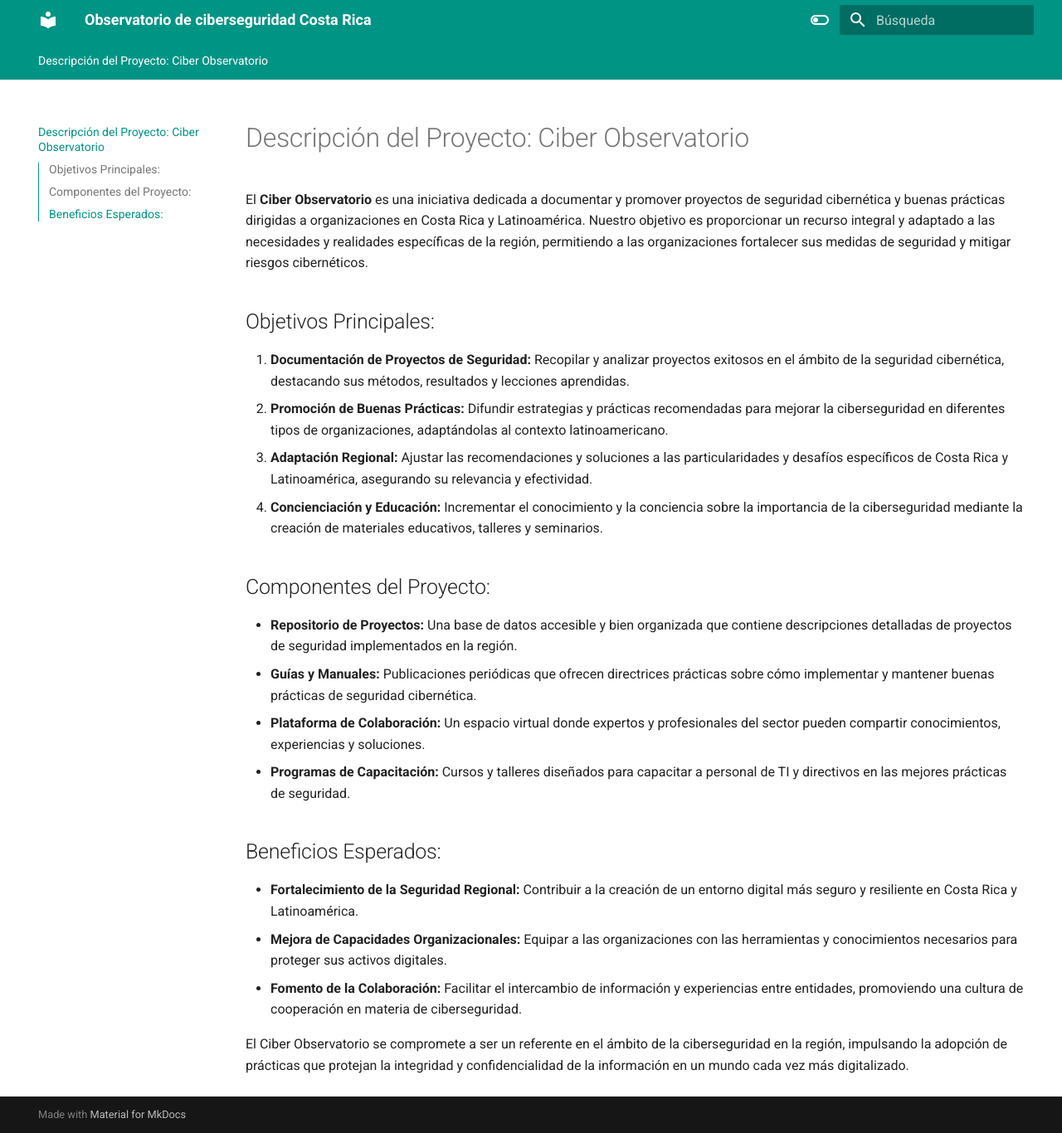
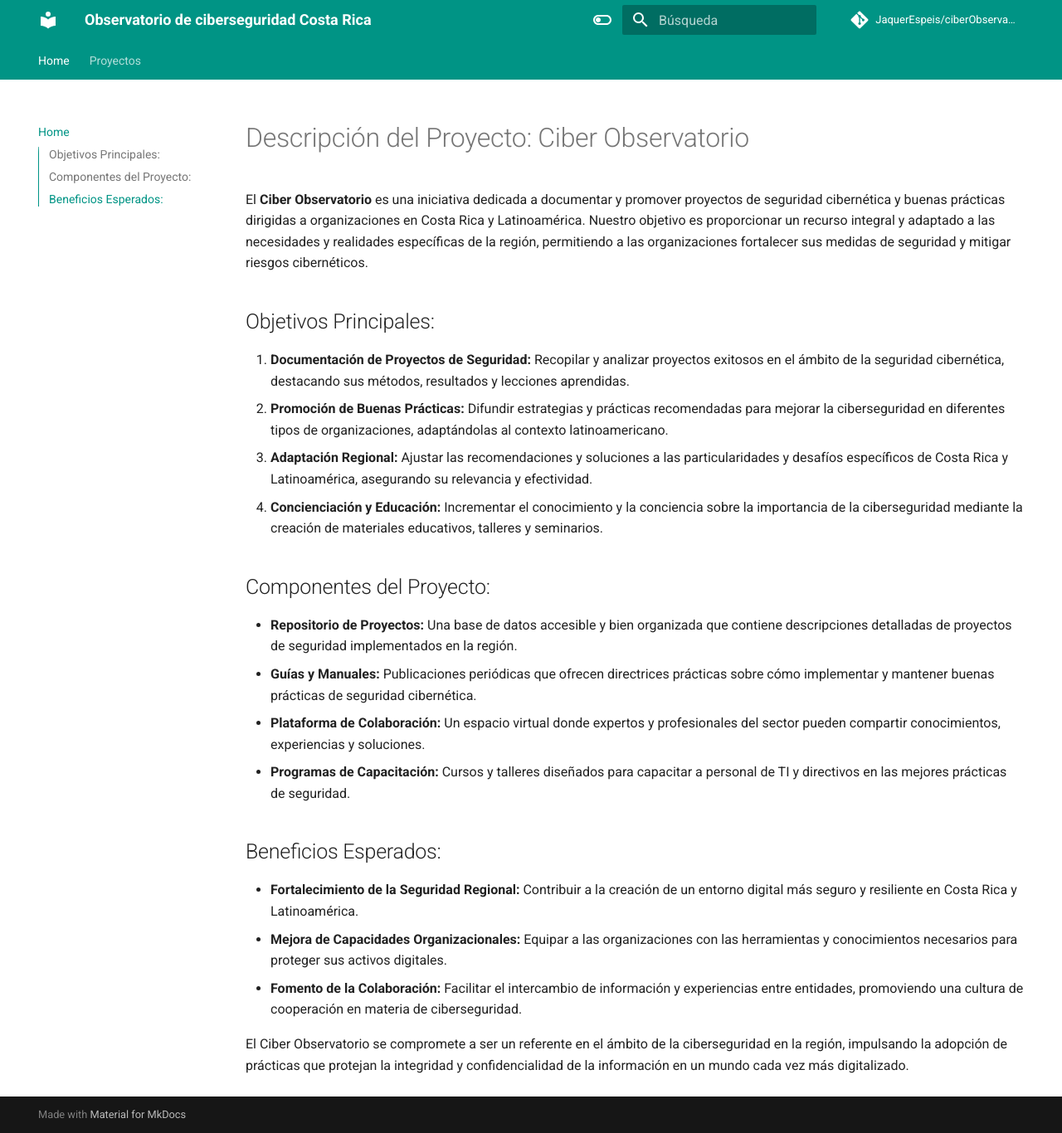
Before and after one commit to JaquerEspeis/ciberObservatorio, an MkDocs documentation site: the page built from docs/index.md, in a window 1280 px wide and 1366 px high. Shown: the whole window at 83% size. Built offline with MkDocs 1.6.1 and Material for MkDocs 9.7.7, drawn with Linux system fonts in a browser that asks for light colours; comment, search, counter and statistics services are not loaded.

Commit message:
Agrega entrada para silvia

```diff
--- a/mkdocs.yml
+++ b/mkdocs.yml
@@ -1,4 +1,6 @@
 site_name: Observatorio de ciberseguridad Costa Rica
+repo_url: https://github.com/JaquerEspeis/ciberObservatorio
+repo_name: JaquerEspeis/ciberObservatorio
 theme:
   name: material
   features:
@@ -41,3 +43,8 @@
     - pymdownx.emoji:
         emoji_index: !!python/name:materialx.emoji.twemoji
         emoji_generator: !!python/name:materialx.emoji.to_svg
+
+nav:
+  - Home: 'index.md'
+  - Proyectos:
+    - Silvia: 'proyectos/silvia.md'
```
